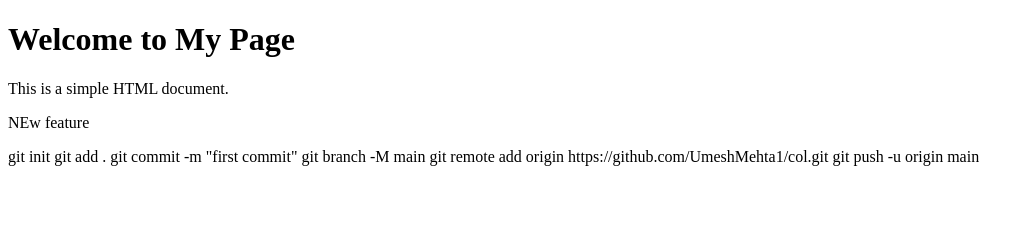
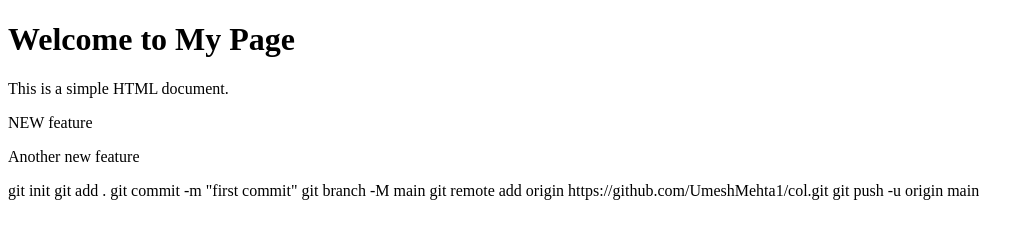
Before and after one commit to UmeshMehta1/col, a plain HTML site: page index.html in a window 1280 px wide. Shown: the whole page, without its empty margins (0-1034 px from the left). Drawn offline with Linux system fonts and the light colour scheme.

Commit message:
tweak new feature

```diff
--- a/index.html
+++ b/index.html
@@ -9,10 +9,12 @@
 
     <h1>Welcome to My Page</h1>
     <p>This is a simple HTML document.</p>
-    <p>NEw feature</p>
+    <p>NEW feature</p>
     <script>
         console.log("Hello, World!");
     </script>
+
+    <p>Another new feature</p>
 
 </body>
 </html>
```
